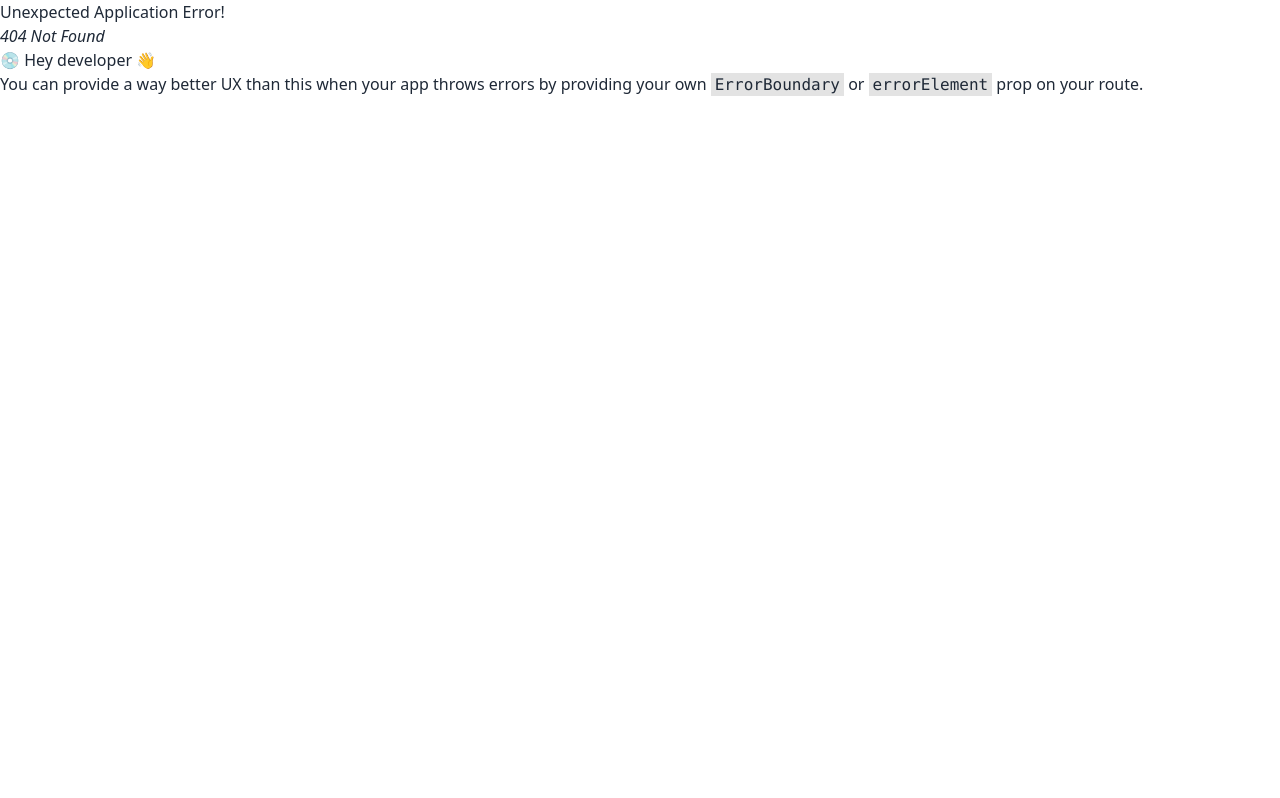
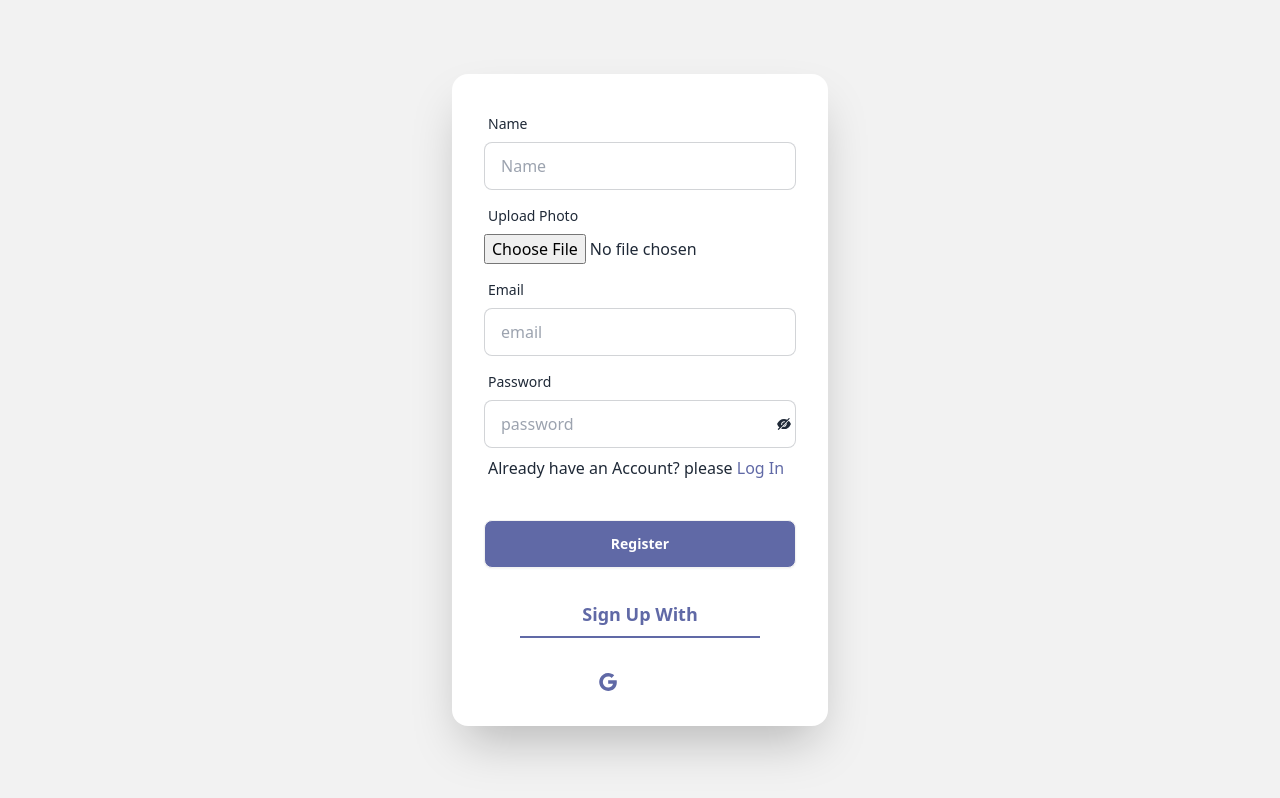
Before and after one commit to Tushar12152/task-management-client, a React (Vite) app: page /register in a window 1280 px wide. Before the commit this address had no page. Built offline with nearby package versions, Linux system fonts and the light colour scheme.

Commit message:
register page and image upload api is added

```diff
--- a/package.json
+++ b/package.json
@@ -10,11 +10,13 @@
     "preview": "vite preview"
   },
   "dependencies": {
+    "axios": "^1.6.2",
     "localforage": "^1.10.0",
     "match-sorter": "^6.3.1",
     "prop-types": "^15.8.1",
     "react": "^18.2.0",
     "react-dom": "^18.2.0",
+    "react-hot-toast": "^2.4.1",
     "react-icons": "^4.12.0",
     "react-router-dom": "^6.21.0",
     "sort-by": "^1.2.0"
--- /dev/null
+++ b/src/API's/ImageUpload.jsx
@@ -0,0 +1,11 @@
+import axios from "axios"
+
+export const imageUpload = async image => {
+    const formData = new FormData()
+    formData.append('image', image)
+    const { data } = await axios.post(
+      `https://api.imgbb.com/1/upload?key=${import.meta.env.VITE_IMGBB_API}`,
+      formData
+    )
+    return data
+  }
--- /dev/null
+++ b/src/Components/Login.jsx
@@ -0,0 +1,10 @@
+
+const Login = () => {
+    return (
+        <div>
+
+        </div>
+    );
+};
+
+export default Login;
--- /dev/null
+++ b/src/Components/Register.jsx
@@ -0,0 +1,129 @@
+import { useState } from "react";
+import { AiFillEye, AiFillEyeInvisible, AiOutlineGoogle } from "react-icons/ai";
+import { Link } from "react-router-dom";
+
+// import useAuth from "../Hooks/useAuth";
+// import toast from "react-hot-toast";
+// import useAxiosSecure from "../Hooks/useAxiosSecure";
+import { imageUpload } from "../API's/ImageUpload";
+
+
+
+const Register = () => {
+
+    const [show,setShow]=useState(false)
+    // const {createUser,user}=useAuth()
+    // const axiosSecure=useAxiosSecure()
+    // const userMail=user?.email
+
+
+const handleRegister=async(e)=>{
+       e.preventDefault()
+       const form=e.target;
+
+
+
+
+        const name= form.name.value;
+        const photo= form.photo.files[0]
+        const img= await imageUpload(photo)
+        const image=img?.data?.display_url
+        const email=form.email.value;
+        const password=form.password.value;
+
+        // const usersInfo={
+        //    image,name,
+        // }
+
+
+
+//         createUser(email,password)
+//         .then(res=>{
+//               if(res.user){
+
+//                 axiosSecure.post('/users',usersInfo)
+//                 .then(res=>{
+//                     if(res.data.insertedId){
+//                         toast.success('Registration complete')
+//                     }
+//                 })
+
+//               }
+//         })
+//         .catch(err=>{
+//              toast.error(err.message);
+//         })
+
+        console.log(name,image,email,password);
+}
+
+
+
+
+    return (
+        <div>
+           <div className="hero min-h-screen bg-base-200">
+  <div className="hero-content flex-col lg:flex-row-reverse">
+
+    <div className="card shrink-0 w-full max-w-sm shadow-2xl bg-base-100">
+
+      <form onSubmit={handleRegister} className="card-body">
+
+      <div className="form-control">
+          <label className="label">
+            <span className="label-text">Name</span>
+          </label>
+          <input type="text" name="name" placeholder="Name" className="input input-bordered" required />
+        </div>
+
+        <div className="form-control">
+          <label className="label">
+            <span className="label-text">Upload Photo</span>
+          </label>
+          <input
+                required
+                type='file'
+                id='image'
+                name='photo'
+                accept='image/*'
+              />
+
+        </div>
+
+        <div className="form-control">
+          <label className="label">
+            <span className="label-text">Email</span>
+          </label>
+          <input type="email"  name="email" placeholder="email" className="input input-bordered" required />
+        </div>
+        <div className="form-control">
+          <label className="label">
+            <span className="label-text">Password</span>
+          </label>
+          <div className="relative ">
+          <input type={show?"text":"password"} name="password" placeholder="password" className="input input-bordered w-full" required />
+           <span onClick={()=>setShow(!show)} className="absolute top-4 right-1">{ show? <AiFillEye/>:<AiFillEyeInvisible/>}</span>
+          </div>
+          <label className="label">
+            <p> Already have an Account? please <Link className=" text-[#6069a6]" to='/login'>Log In</Link></p>
+          </label>
+        </div>
+        <div className="form-control mt-6">
+          <button className="btn bg-[#6069a6] text-white ">Register</button>
+        </div>
+      </form>
+       <div>
+           <h1 className="text-center font-bold text-lg text-[#6069a6] border-b-2  border-[#6069a6] w-60 mx-auto pb-2">Sign Up With</h1>
+
+           <div className="ml-36">
+              <span className=" text-2xl p-1   text-[#6069a6]"> <AiOutlineGoogle/></span>
+           </div>
+       </div>
+    </div>
+  </div>
+</div>
+        </div>
+    );
+};
+
+export default Register;
```
Also changed, not shown: src/Router/Routs.jsx (+12 -1 lines), 1 other file (tests, documents, lock files or other folders).
